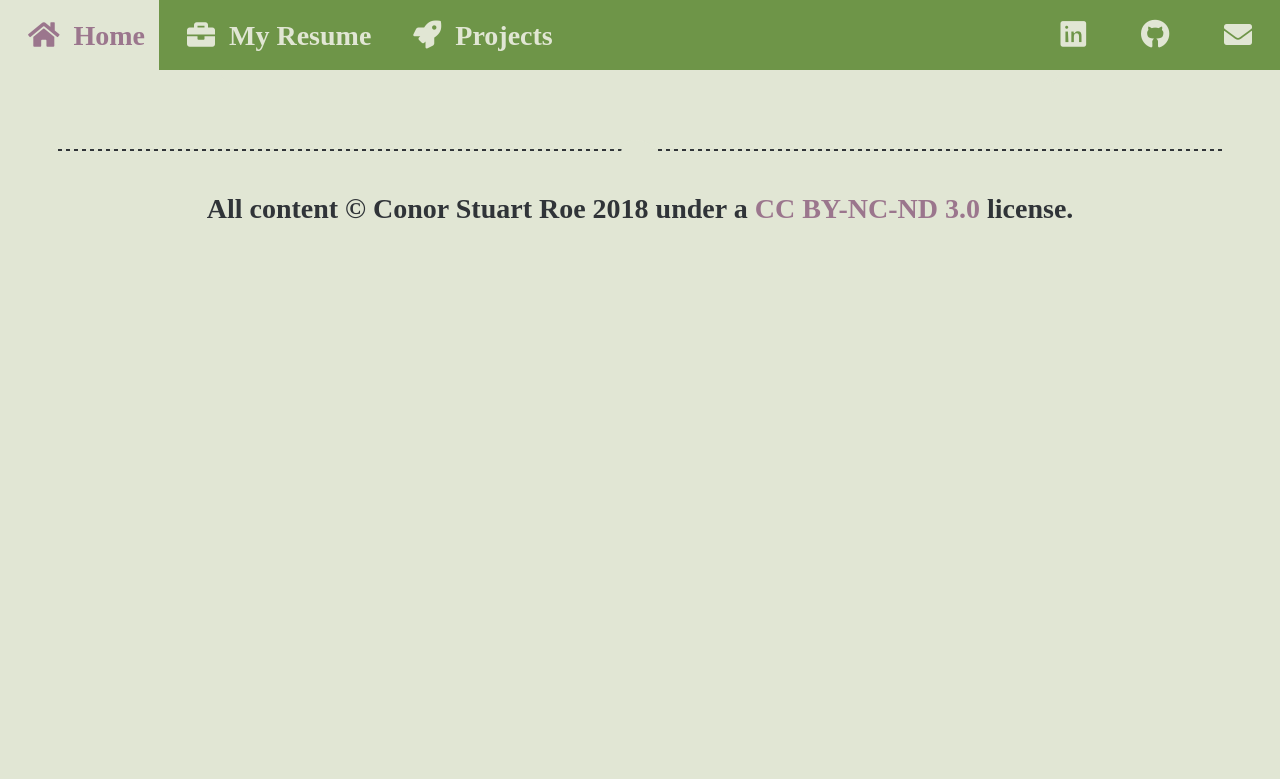
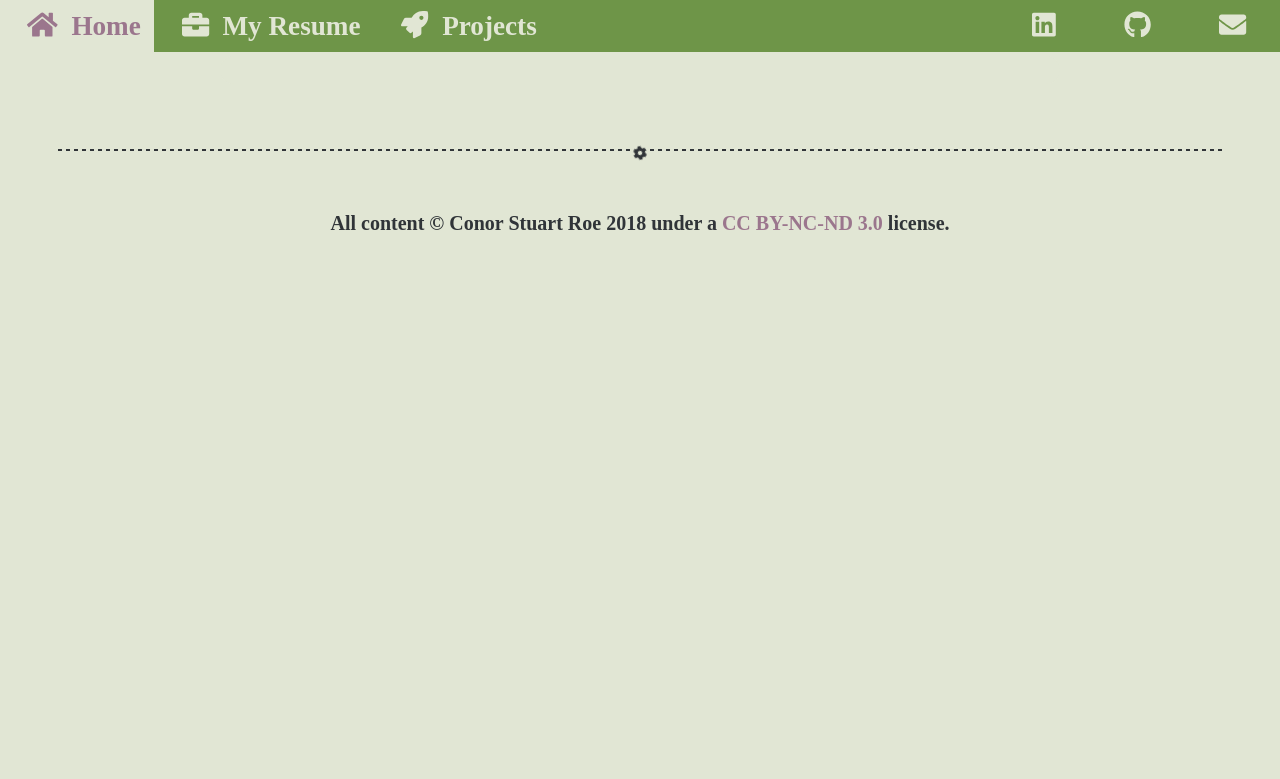
Before and after one commit to cstuartroe/conorstuartroe, a Django app: template lander/templates/lander/news.html in a window 1280 px wide. Shown: the top 779 px of the page. Run offline with Django 3.2, Linux system fonts and the light colour scheme; the template is opened without the code that fills it, so the values that code supplies are empty; some libraries are stand-ins or nearby versions; some web fonts are replaced.

Commit message:
frontend fixes

```diff
--- a/lander/templates/lander/base.html
+++ b/lander/templates/lander/base.html
@@ -6,6 +6,8 @@
 		<link rel="stylesheet" href="https://use.fontawesome.com/releases/v5.0.13/css/all.css" integrity="sha384-DNOHZ68U8hZfKXOrtjWvjxusGo9WQnrNx2sqG0tfsghAvtVlRW3tvkXWZh58N9jp" crossorigin="anonymous">
 		<link rel="stylesheet" href="https://maxcdn.bootstrapcdn.com/bootstrap/3.3.7/css/bootstrap.min.css" integrity="sha384-BVYiiSIFeK1dGmJRAkycuHAHRg32OmUcww7on3RYdg4Va+PmSTsz/K68vbdEjh4u" crossorigin="anonymous">
 		<link rel="stylesheet" href="{% static 'css/custom.css' %}">
+		<script src="https://ajax.googleapis.com/ajax/libs/jquery/3.3.1/jquery.min.js"></script>
+		<script defer src="https://use.fontawesome.com/releases/v5.0.13/js/all.js" integrity="sha384-xymdQtn1n3lH2wcu0qhcdaOpQwyoarkgLVxC/wZ5q7h9gHtxICrpcaSUfygqZGOe" crossorigin="anonymous"></script>
 		<link rel="shortcut icon" href="{% static 'img/favicon.ico' %}">
 		<meta charset="utf-8">
 
@@ -14,6 +16,7 @@
 	<body>
 
 		<header id = "navbar">
+		<!-- <div class="container"><div class="row"> -->
 			<div class = "pagelinks" style="float:left;">
 				<a href = "/"><i class="fas fa-home" aria-hidden="true"></i>Home</a>
 				<a href="/static/pdf/resume.pdf"><i class="fas fa-briefcase" aria-hidden="true"></i>My Resume</a>
@@ -21,10 +24,11 @@
 				<a href = "/projects"><i class="fas fa-rocket" aria-hidden="true"></i>Projects</a>
 			</div>
 			<div class = "pagelinks" style="float:right;">
-				<a href="http://www.linkedin.com/in/conorstuartroe/"><i class="fab fa-linkedin" aria-hidden="true"></i></a>
-				<a href="http://www.github.com/cstuartroe"><i class="fab fa-github" aria-hidden="true"></i></a>
-				<a href="mailto:conorstuartroe@yahoo.com"><i class="fas fa-envelope" aria-hidden="true" title="Yes, I still use Yahoo mail."></i></a>
+				<a href="http://www.linkedin.com/in/conorstuartroe/">&nbsp;<i class="fab fa-linkedin" aria-hidden="true"></i>&nbsp;</a>
+				<a href="http://www.github.com/cstuartroe">&nbsp;<i class="fab fa-github" aria-hidden="true"></i>&nbsp;</a>
+				<a href="mailto:conorstuartroe@yahoo.com">&nbsp;<i class="fas fa-envelope" aria-hidden="true" title="Yes, I still use Yahoo mail."></i>&nbsp;</a>
 			</div>
+		<!-- </div></div> -->
 		</header>
 
 		<div id = "mainframe">
@@ -38,6 +42,10 @@
 			<p style="text-align: center;">All content &copy; Conor Stuart Roe 2018 under a <a href="http://creativecommons.org/licenses/by-nc-nd/3.0/">CC BY-NC-ND 3.0</a> license.</p>
 		</div>
 
+		<script>
+			$("<i class=\"fas fa-cog\" aria-hidden=\"true\"></i>").insertAfter("hr")
+		</script>
+
 		<!-- <div class="talen">
 			<p><a href = "/nl">nl</a></p>
 		</div> -->
--- a/static/css/custom.css
+++ b/static/css/custom.css
@@ -25,6 +25,7 @@ placeholderB8D29F
 
 body {
 	background-color: #E1E6D4;
+	text-align: center;
 }
 
 h1 {
@@ -64,7 +65,7 @@ p, td, th {
 	color: #303438;
 	padding: 0;
 	line-height: 1.5;
-	font-size: 3.5vh;
+	font-size: 2.5vh;
 	margin: 1em;
 }
 
@@ -81,9 +82,9 @@ p.chinese {
 	font-size: 2.5vh;
 }
 
-.fa, .fas, .fab {
+.fa, .fas, .fab, .svg-inline--fa {
 	font-size: 100% !important;
-	margin: .5em .5em;
+	margin: 0em .5em;
 }
 
 pre {
@@ -123,18 +124,17 @@ hr {
     color: #E1E6D4;
 }
 
-hr:after {
-	content: '\f013';
+.fa-cog {
 	font-family: FontAwesome;
 	-webkit-animation: fa-spin 5s infinite linear;
 	animation: fa-spin 5s infinite linear;
 	display: inline-block;
 	position: relative;
-	padding: 10px 10px;
+	padding: 0;
 	background: #E1E6D4;
 	border-radius: 50%;
 	color: #303438;
-	top: -1em;
+	top: -2em;
 }
 
 p a {
@@ -165,6 +165,10 @@ table {
 	z-index: 1;
 }
 
+.container {
+	width: auto;
+}
+
 .pagelinks {
 	overflow: hidden;
 }
@@ -173,7 +177,7 @@ table {
 	float: left;
 	display: block;
 	font-family: "Gentium";
-	font-size: 3.5vh;
+    font-size: calc(1vh + 1.5vw);
 	color: #E1E6D4;
 	font-weight: 600;
 	text-decoration:none;
```
